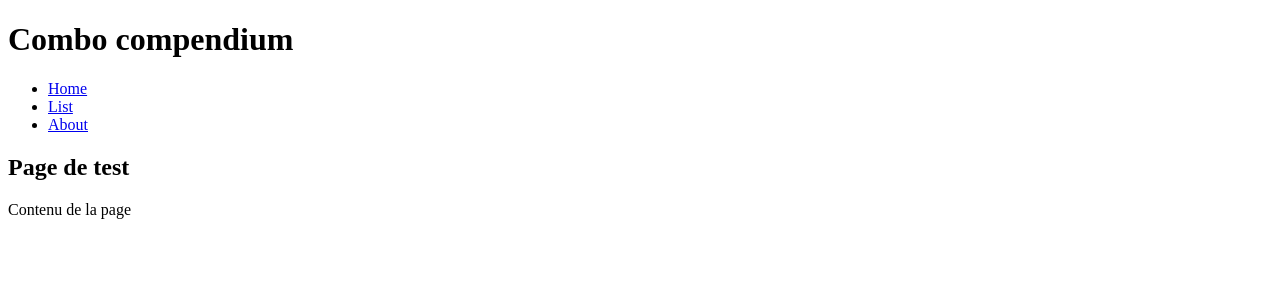
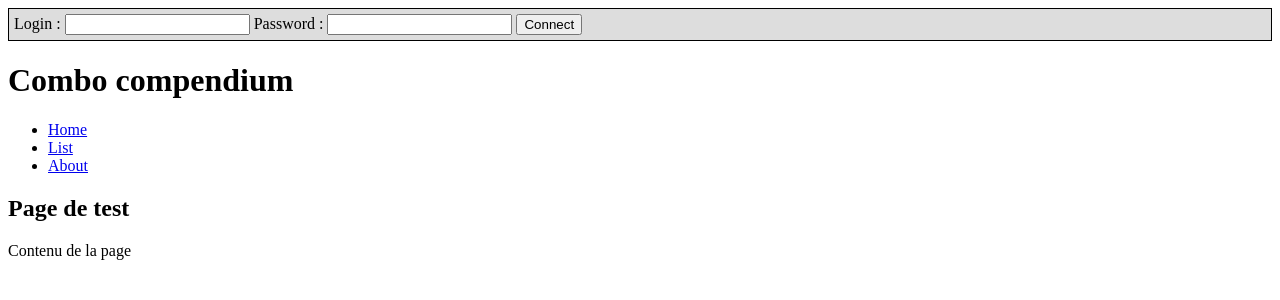
Before and after one commit to hissalht/sg-compendium, a PHP site: page / in a window 1280 px wide. Shown: the top 300 px of the page. Run offline with PHP 8.4, Linux system fonts and the light colour scheme.

Commit message:
Placeholder pour la connexion d'utilisateur

```diff
--- a/public_html/css/style.css
+++ b/public_html/css/style.css
@@ -11,3 +11,9 @@ table, th, tr, td {
 .beowulf {
     background-color: grey;
 }
+
+#user-space {
+    background-color: #DDDDDD;
+    border: 1px solid black;
+    padding: 5px;
+}
--- a/resources/library/Router.php
+++ b/resources/library/Router.php
@@ -12,6 +12,10 @@ class Router {
 
         if(key_exists("reset", $_GET)){
             $comboStorage->reinit();
+        }
+
+        if(key_exists("login", $_POST) && key_exists("password", $_POST)){
+            $controller->connect();
         }
 
         if(key_exists("combo", $_GET)){
@@ -42,5 +46,9 @@ class Router {
     public function getHomeURL(){
         return "index.php";
     }
+
+    public function getConnectionURL(){
+        return "index.php?connection";
+    }
 }
 ?>
--- a/resources/library/controller/Controller.php
+++ b/resources/library/controller/Controller.php
@@ -24,5 +24,13 @@ class Controller{
     public function showComboList(){
         $this->view->makeComboListPage($this->comboStorage->getAllCombos());
     }
+
+    public function connect(){
+        //$user = $this->userdb->checkAuth($_POST["login"], $_POST["password"]);
+        //if($user){
+            $_SESSION["user"] = "adrien";
+            //$_SESSION["feedback"] = "You successfuly connected. Welcome {$user->name} !";
+        //}
+    }
 }
 ?>
--- /dev/null
+++ b/resources/library/model/UserDatabase.php
@@ -0,0 +1,6 @@
+<?php
+interface UserDatabase {
+    /** Return a User object on success, FALSE otherwise */
+    public function checkAuth($login, $password);
+}
+?>
--- a/resources/library/view/View.php
+++ b/resources/library/view/View.php
@@ -18,6 +18,17 @@ class View {
     public function render(){
         //$title = $this->title;
         //$content = $this->content;
+        //$userSpace = "<p>Ici bientôt, un formulaire de connexion</p>";
+        if(key_exists("user", $_SESSION)){
+            //user is connected
+            $user = $_SESSION["user"];
+            $userSpace = "<p>{$user} You are connected.</p>";
+
+        }else{
+        ob_start();
+            include(TEMPLATES_PATH . "connection_form.php");
+            $userSpace = ob_get_clean();
+        }
         include(TEMPLATES_PATH . "squelette.php");
     }
 
--- /dev/null
+++ b/resources/templates/connection_form.php
@@ -0,0 +1,7 @@
+<form action="<?php echo $this->router->getConnectionURL(); ?>" method="POST">
+    <label for="login">Login : </label>
+    <input type="text" name="login" id="login">
+    <label for="password">Password : </label>
+    <input type="password" name="password" id="password">
+    <input type="submit" value="Connect">
+</form>
--- a/resources/templates/squelette.php
+++ b/resources/templates/squelette.php
@@ -6,6 +6,9 @@
         <link rel="stylesheet" type="text/css" href="css/style.css">
     </head>
     <body>
+        <div id="user-space">
+            <?php echo $userSpace; ?>
+        </div>
         <h1>Combo compendium</h1>
         <nav class="menu">
             <ul>
```
